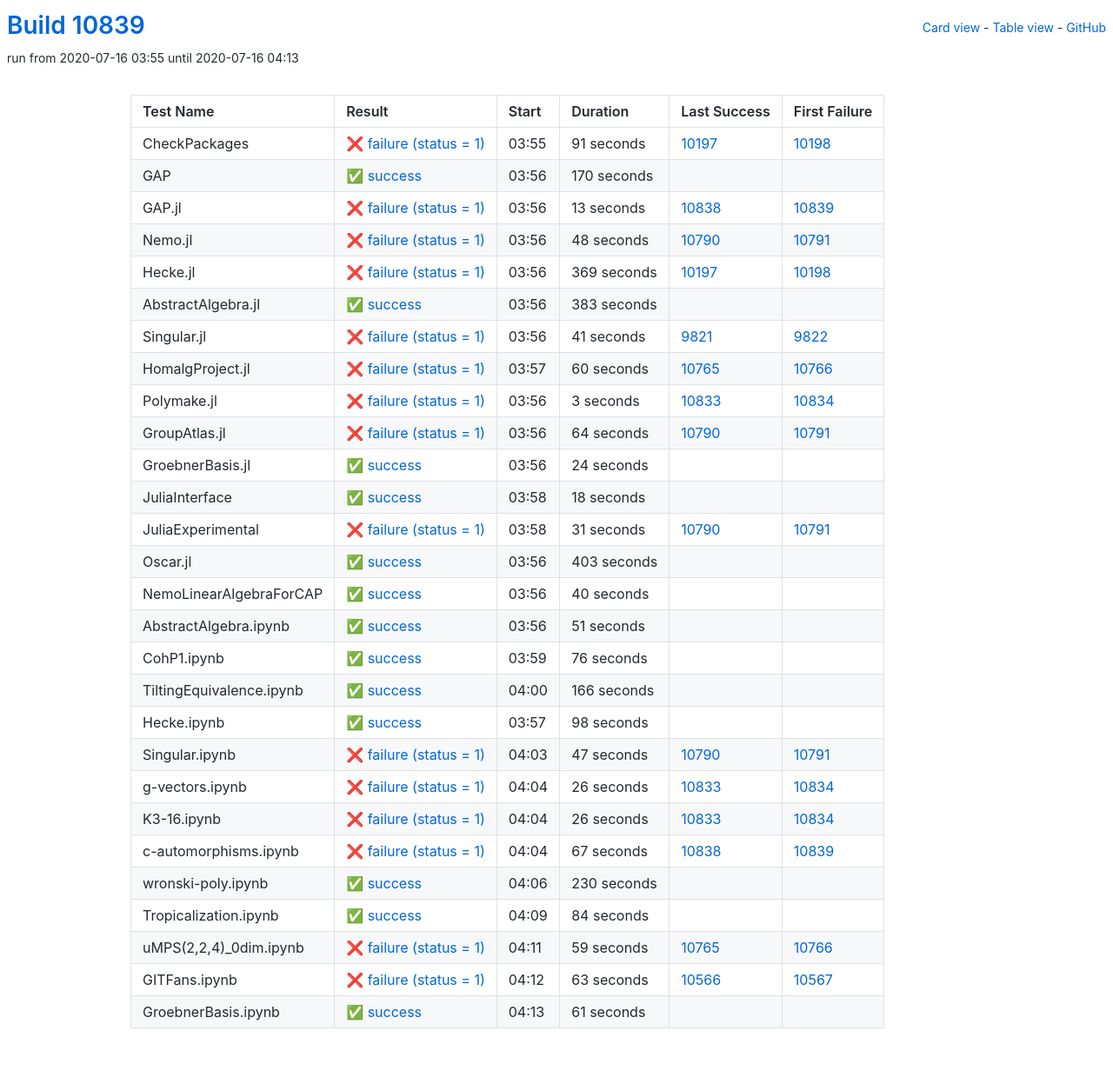
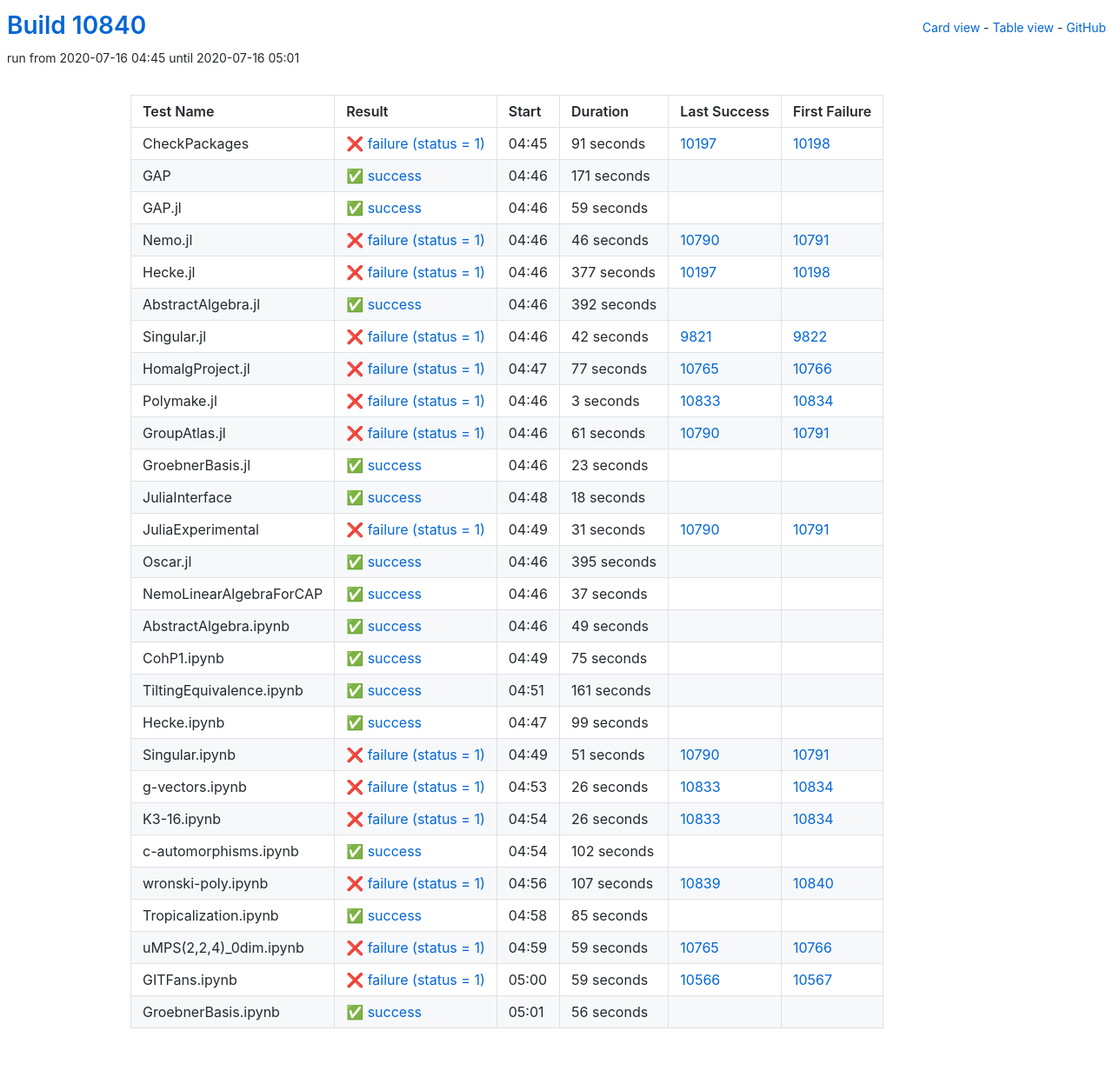
Before and after one commit to oscar-system/oscar-ci-status, a Jekyll site: the page built from table.html, in a window 1280 px wide. Shown: the whole page at 87% size. Built offline with Jekyll 4.4.1, drawn with Linux system fonts in a browser that asks for light colours.

Commit message:
Build #10840

```diff
--- a/_data/ci.yml
+++ b/_data/ci.yml
@@ -1,6 +1,6 @@
 ---
-build: 10839
-build_url: https://oscarci.mathematik.uni-kl.de/job/oscar/10839/
+build: 10840
+build_url: https://oscarci.mathematik.uni-kl.de/job/oscar/10840/
 job: oscar
 organization: oscar-system
 repo: oscar-ci-status
@@ -8,8 +8,8 @@
 tests:
 - name: CheckPackages
   id: checkpackages
-  log: https://oscarci.mathematik.uni-kl.de/job/oscar/10839/artifact/logs/build-10839/CheckPackages.log
-  start: 2020-07-16 03:55
+  log: https://oscarci.mathematik.uni-kl.de/job/oscar/10840/artifact/logs/build-10840/CheckPackages.log
+  start: 2020-07-16 04:45
   success: false
   exitcode: 1
   status: failure
@@ -20,92 +20,92 @@
   first_failure_url: https://oscarci.mathematik.uni-kl.de/job/oscar/10198/
 - name: GAP
   id: gap
-  log: https://oscarci.mathematik.uni-kl.de/job/oscar/10839/artifact/logs/build-10839/GAP.log
-  start: 2020-07-16 03:56
+  log: https://oscarci.mathematik.uni-kl.de/job/oscar/10840/artifact/logs/build-10840/GAP.log
+  start: 2020-07-16 04:46
   success: true
   exitcode: 0
   status: success
-  duration: 170
+  duration: 171
   last_success: false
   last_success_url:
   first_failure: false
   first_failure_url:
 - name: GAP.jl
   id: gap-jl
-  log: https://oscarci.mathematik.uni-kl.de/job/oscar/10839/artifact/logs/build-10839/GAP.jl.log
-  start: 2020-07-16 03:56
+  log: https://oscarci.mathematik.uni-kl.de/job/oscar/10840/artifact/logs/build-10840/GAP.jl.log
+  start: 2020-07-16 04:46
+  success: true
+  exitcode: 0
+  status: success
+  duration: 59
+  last_success: false
+  last_success_url:
+  first_failure: false
+  first_failure_url:
+- name: Nemo.jl
+  id: nemo-jl
+  log: https://oscarci.mathematik.uni-kl.de/job/oscar/10840/artifact/logs/build-10840/Nemo.jl.log
+  start: 2020-07-16 04:46
   success: false
   exitcode: 1
   status: failure
-  duration: 13
-  last_success: 10838
-  last_success_url: https://oscarci.mathematik.uni-kl.de/job/oscar/10838/
-  first_failure: 10839
-  first_failure_url: https://oscarci.mathematik.uni-kl.de/job/oscar/10839/
-- name: Nemo.jl
-  id: nemo-jl
-  log: https://oscarci.mathematik.uni-kl.de/job/oscar/10839/artifact/logs/build-10839/Nemo.jl.log
-  start: 2020-07-16 03:56
-  success: false
-  exitcode: 1
-  status: failure
-  duration: 48
+  duration: 46
   last_success: 10790
   last_success_url: https://oscarci.mathematik.uni-kl.de/job/oscar/10790/
   first_failure: 10791
   first_failure_url: https://oscarci.mathematik.uni-kl.de/job/oscar/10791/
 - name: Hecke.jl
   id: hecke-jl
-  log: https://oscarci.mathematik.uni-kl.de/job/oscar/10839/artifact/logs/build-10839/Hecke.jl.log
-  start: 2020-07-16 03:56
+  log: https://oscarci.mathematik.uni-kl.de/job/oscar/10840/artifact/logs/build-10840/Hecke.jl.log
+  start: 2020-07-16 04:46
   success: false
   exitcode: 1
   status: failure
-  duration: 369
+  duration: 377
   last_success: 10197
   last_success_url: https://oscarci.mathematik.uni-kl.de/job/oscar/10197/
   first_failure: 10198
   first_failure_url: https://oscarci.mathematik.uni-kl.de/job/oscar/10198/
 - name: AbstractAlgebra.jl
   id: abstractalgebra-jl
-  log: https://oscarci.mathematik.uni-kl.de/job/oscar/10839/artifact/logs/build-10839/AbstractAlgebra.jl.log
-  start: 2020-07-16 03:56
+  log: https://oscarci.mathematik.uni-kl.de/job/oscar/10840/artifact/logs/build-10840/AbstractAlgebra.jl.log
+  start: 2020-07-16 04:46
   success: true
   exitcode: 0
   status: success
-  duration: 383
+  duration: 392
   last_success: false
   last_success_url:
   first_failure: false
   first_failure_url:
 - name: Singular.jl
   id: singular-jl
-  log: https://oscarci.mathematik.uni-kl.de/job/oscar/10839/artifact/logs/build-10839/Singular.jl.log
-  start: 2020-07-16 03:56
+  log: https://oscarci.mathematik.uni-kl.de/job/oscar/10840/artifact/logs/build-10840/Singular.jl.log
+  start: 2020-07-16 04:46
   success: false
   exitcode: 1
   status: failure
-  duration: 41
+  duration: 42
   last_success: 9821
   last_success_url: https://oscarci.mathematik.uni-kl.de/job/oscar/9821/
   first_failure: 9822
   first_failure_url: https://oscarci.mathematik.uni-kl.de/job/oscar/9822/
 - name: HomalgProject.jl
   id: homalgproject-jl
-  log: https://oscarci.mathematik.uni-kl.de/job/oscar/10839/artifact/logs/build-10839/HomalgProject.jl.log
-  start: 2020-07-16 03:57
+  log: https://oscarci.mathematik.uni-kl.de/job/oscar/10840/artifact/logs/build-10840/HomalgProject.jl.log
+  start: 2020-07-16 04:47
   success: false
   exitcode: 1
   status: failure
-  duration: 60
+  duration: 77
   last_success: 10765
   last_success_url: https://oscarci.mathematik.uni-kl.de/job/oscar/10765/
   first_failure: 10766
   first_failure_url: https://oscarci.mathematik.uni-kl.de/job/oscar/10766/
 - name: Polymake.jl
   id: polymake-jl
-  log: https://oscarci.mathematik.uni-kl.de/job/oscar/10839/artifact/logs/build-10839/Polymake.jl.log
-  start: 2020-07-16 03:56
+  log: https://oscarci.mathematik.uni-kl.de/job/oscar/10840/artifact/logs/build-10840/Polymake.jl.log
+  start: 2020-07-16 04:46
   success: false
   exitcode: 1
   status: failure
@@ -116,32 +116,32 @@
   first_failure_url: https://oscarci.mathematik.uni-kl.de/job/oscar/10834/
 - name: GroupAtlas.jl
   id: groupatlas-jl
-  log: https://oscarci.mathematik.uni-kl.de/job/oscar/10839/artifact/logs/build-10839/GroupAtlas.jl.log
-  start: 2020-07-16 03:56
+  log: https://oscarci.mathematik.uni-kl.de/job/oscar/10840/artifact/logs/build-10840/GroupAtlas.jl.log
+  start: 2020-07-16 04:46
   success: false
   exitcode: 1
   status: failure
-  duration: 64
+  duration: 61
   last_success: 10790
   last_success_url: https://oscarci.mathematik.uni-kl.de/job/oscar/10790/
   first_failure: 10791
   first_failure_url: https://oscarci.mathematik.uni-kl.de/job/oscar/10791/
 - name: GroebnerBasis.jl
   id: groebnerbasis-jl
-  log: https://oscarci.mathematik.uni-kl.de/job/oscar/10839/artifact/logs/build-10839/GroebnerBasis.jl.log
-  start: 2020-07-16 03:56
+  log: https://oscarci.mathematik.uni-kl.de/job/oscar/10840/artifact/logs/build-10840/GroebnerBasis.jl.log
+  start: 2020-07-16 04:46
   success: true
   exitcode: 0
   status: success
-  duration: 24
+  duration: 23
   last_success: false
   last_success_url:
   first_failure: false
   first_failure_url:
 - name: JuliaInterface
   id: juliainterface
-  log: https://oscarci.mathematik.uni-kl.de/job/oscar/10839/artifact/logs/build-10839/JuliaInterface.log
-  start: 2020-07-16 03:58
+  log: https://oscarci.mathematik.uni-kl.de/job/oscar/10840/artifact/logs/build-10840/JuliaInterface.log
+  start: 2020-07-16 04:48
   success: true
   exitcode: 0
   status: success
@@ -152,8 +152,8 @@
   first_failure_url:
 - name: JuliaExperimental
   id: juliaexperimental
-  log: https://oscarci.mathematik.uni-kl.de/job/oscar/10839/artifact/logs/build-10839/JuliaExperimental.log
-  start: 2020-07-16 03:58
+  log: https://oscarci.mathematik.uni-kl.de/job/oscar/10840/artifact/logs/build-10840/JuliaExperimental.log
+  start: 2020-07-16 04:49
   success: false
   exitcode: 1
   status: failure
@@ -164,92 +164,92 @@
   first_failure_url: https://oscarci.mathematik.uni-kl.de/job/oscar/10791/
 - name: Oscar.jl
   id: oscar-jl
-  log: https://oscarci.mathematik.uni-kl.de/job/oscar/10839/artifact/logs/build-10839/Oscar.jl.log
-  start: 2020-07-16 03:56
+  log: https://oscarci.mathematik.uni-kl.de/job/oscar/10840/artifact/logs/build-10840/Oscar.jl.log
+  start: 2020-07-16 04:46
   success: true
   exitcode: 0
   status: success
-  duration: 403
+  duration: 395
   last_success: false
   last_success_url:
   first_failure: false
   first_failure_url:
 - name: NemoLinearAlgebraForCAP
   id: nemolinearalgebraforcap
-  log: https://oscarci.mathematik.uni-kl.de/job/oscar/10839/artifact/logs/build-10839/NemoLinearAlgebraForCAP.log
-  start: 2020-07-16 03:56
+  log: https://oscarci.mathematik.uni-kl.de/job/oscar/10840/artifact/logs/build-10840/NemoLinearAlgebraForCAP.log
+  start: 2020-07-16 04:46
   success: true
   exitcode: 0
   status: success
-  duration: 40
+  duration: 37
   last_success: false
   last_success_url:
   first_failure: false
   first_failure_url:
 - name: AbstractAlgebra.ipynb
   id: abstractalgebra-ipynb
-  log: https://oscarci.mathematik.uni-kl.de/job/oscar/10839/artifact/logs/build-10839/AbstractAlgebra.ipynb.log
-  start: 2020-07-16 03:56
+  log: https://oscarci.mathematik.uni-kl.de/job/oscar/10840/artifact/logs/build-10840/AbstractAlgebra.ipynb.log
+  start: 2020-07-16 04:46
   success: true
   exitcode: 0
   status: success
-  duration: 51
+  duration: 49
   last_success: false
   last_success_url:
   first_failure: false
   first_failure_url:
 - name: CohP1.ipynb
   id: cohp1-ipynb
-  log: https://oscarci.mathematik.uni-kl.de/job/oscar/10839/artifact/logs/build-10839/CohP1.ipynb.log
-  start: 2020-07-16 03:59
+  log: https://oscarci.mathematik.uni-kl.de/job/oscar/10840/artifact/logs/build-10840/CohP1.ipynb.log
+  start: 2020-07-16 04:49
   success: true
   exitcode: 0
   status: success
-  duration: 76
+  duration: 75
   last_success: false
   last_success_url:
   first_failure: false
   first_failure_url:
 - name: TiltingEquivalence.ipynb
   id: tiltingequivalence-ipynb
-  log: https://oscarci.mathematik.uni-kl.de/job/oscar/10839/artifact/logs/build-10839/TiltingEquivalence.ipynb.log
-  start: 2020-07-16 04:00
+  log: https://oscarci.mathematik.uni-kl.de/job/oscar/10840/artifact/logs/build-10840/TiltingEquivalence.ipynb.log
+  start: 2020-07-16 04:51
   success: true
   exitcode: 0
   status: success
-  duration: 166
+  duration: 161
   last_success: false
   last_success_url:
   first_failure: false
   first_failure_url:
 - name: Hecke.ipynb
   id: hecke-ipynb
-  log: https://oscarci.mathematik.uni-kl.de/job/oscar/10839/artifact/logs/build-10839/Hecke.ipynb.log
-  start: 2020-07-16 03:57
+  log: https://oscarci.mathematik.uni-kl.de/job/oscar/10840/artifact/logs/build-10840/Hecke.ipynb.log
+  start: 2020-07-16 04:47
   success: true
   exitcode: 0
   status: success
-  duration: 98
+  duration: 99
   last_success: false
   last_success_url:
   first_failure: false
   first_failure_url:
 - name: Singular.ipynb
   id: singular-ipynb
-  log: https://oscarci.mathematik.uni-kl.de/job/oscar/10839/artifact/logs/build-10839/Singular.ipynb.log
-  start: 2020-07-16 04:03
+  log: https://oscarci.mathematik.uni-kl.de/job/oscar/10840/artifact/logs/build-10840/Singular.ipynb.log
+  start: 2020-07-16 04:49
   success: false
   exitcode: 1
   status: failure
-  duration: 47
+  duration: 51
   last_success: 10790
   last_success_url: https://oscarci.mathematik.uni-kl.de/job/oscar/10790/
   first_failure: 10791
   first_failure_url: https://oscarci.mathematik.uni-kl.de/job/oscar/10791/
 - name: g-vectors.ipynb
   id: g-vectors-ipynb
-  log: https://oscarci.mathematik.uni-kl.de/job/oscar/10839/artifact/logs/build-10839/g-vectors.ipynb.log
-  start: 2020-07-16 04:04
+  log: https://oscarci.mathematik.uni-kl.de/job/oscar/10840/artifact/logs/build-10840/g-vectors.ipynb.log
+  start: 2020-07-16 04:53
   success: false
   exitcode: 1
   status: failure
@@ -260,8 +260,8 @@
   first_failure_url: https://oscarci.mathematik.uni-kl.de/job/oscar/10834/
 - name: K3-16.ipynb
   id: k3-16-ipynb
-  log: https://oscarci.mathematik.uni-kl.de/job/oscar/10839/artifact/logs/build-10839/K3-16.ipynb.log
-  start: 2020-07-16 04:04
+  log: https://oscarci.mathematik.uni-kl.de/job/oscar/10840/artifact/logs/build-10840/K3-16.ipynb.log
+  start: 2020-07-16 04:54
   success: false
   exitcode: 1
   status: failure
@@ -272,44 +272,44 @@
   first_failure_url: https://oscarci.mathematik.uni-kl.de/job/oscar/10834/
 - name: c-automorphisms.ipynb
   id: c-automorphisms-ipynb
-  log: https://oscarci.mathematik.uni-kl.de/job/oscar/10839/artifact/logs/build-10839/c-automorphisms.ipynb.log
-  start: 2020-07-16 04:04
-  success: false
-  exitcode: 1
-  status: failure
-  duration: 67
-  last_success: 10838
-  last_success_url: https://oscarci.mathematik.uni-kl.de/job/oscar/10838/
-  first_failure: 10839
-  first_failure_url: https://oscarci.mathematik.uni-kl.de/job/oscar/10839/
-- name: wronski-poly.ipynb
-  id: wronski-poly-ipynb
-  log: https://oscarci.mathematik.uni-kl.de/job/oscar/10839/artifact/logs/build-10839/wronski-poly.ipynb.log
-  start: 2020-07-16 04:06
+  log: https://oscarci.mathematik.uni-kl.de/job/oscar/10840/artifact/logs/build-10840/c-automorphisms.ipynb.log
+  start: 2020-07-16 04:54
   success: true
   exitcode: 0
   status: success
-  duration: 230
+  duration: 102
   last_success: false
   last_success_url:
   first_failure: false
   first_failure_url:
+- name: wronski-poly.ipynb
+  id: wronski-poly-ipynb
+  log: https://oscarci.mathematik.uni-kl.de/job/oscar/10840/artifact/logs/build-10840/wronski-poly.ipynb.log
+  start: 2020-07-16 04:56
+  success: false
+  exitcode: 1
+  status: failure
+  duration: 107
+  last_success: 10839
+  last_success_url: https://oscarci.mathematik.uni-kl.de/job/oscar/10839/
+  first_failure: 10840
+  first_failure_url: https://oscarci.mathematik.uni-kl.de/job/oscar/10840/
 - name: Tropicalization.ipynb
   id: tropicalization-ipynb
-  log: https://oscarci.mathematik.uni-kl.de/job/oscar/10839/artifact/logs/build-10839/Tropicalization.ipynb.log
-  start: 2020-07-16 04:09
+  log: https://oscarci.mathematik.uni-kl.de/job/oscar/10840/artifact/logs/build-10840/Tropicalization.ipynb.log
+  start: 2020-07-16 04:58
   success: true
   exitcode: 0
   status: success
-  duration: 84
+  duration: 85
   last_success: false
   last_success_url:
   first_failure: false
   first_failure_url:
 - name: uMPS(2,2,4)_0dim.ipynb
   id: umps-2-2-4-0dim-ipynb
-  log: https://oscarci.mathematik.uni-kl.de/job/oscar/10839/artifact/logs/build-10839/uMPS-2-2-4-_0dim.ipynb.log
-  start: 2020-07-16 04:11
+  log: https://oscarci.mathematik.uni-kl.de/job/oscar/10840/artifact/logs/build-10840/uMPS-2-2-4-_0dim.ipynb.log
+  start: 2020-07-16 04:59
   success: false
   exitcode: 1
   status: failure
@@ -320,24 +320,24 @@
   first_failure_url: https://oscarci.mathematik.uni-kl.de/job/oscar/10766/
 - name: GITFans.ipynb
   id: gitfans-ipynb
-  log: https://oscarci.mathematik.uni-kl.de/job/oscar/10839/artifact/logs/build-10839/GITFans.ipynb.log
-  start: 2020-07-16 04:12
+  log: https://oscarci.mathematik.uni-kl.de/job/oscar/10840/artifact/logs/build-10840/GITFans.ipynb.log
+  start: 2020-07-16 05:00
   success: false
   exitcode: 1
   status: failure
-  duration: 63
+  duration: 59
   last_success: 10566
   last_success_url: https://oscarci.mathematik.uni-kl.de/job/oscar/10566/
   first_failure: 10567
   first_failure_url: https://oscarci.mathematik.uni-kl.de/job/oscar/10567/
 - name: GroebnerBasis.ipynb
   id: groebnerbasis-ipynb
-  log: https://oscarci.mathematik.uni-kl.de/job/oscar/10839/artifact/logs/build-10839/GroebnerBasis.ipynb.log
-  start: 2020-07-16 04:13
+  log: https://oscarci.mathematik.uni-kl.de/job/oscar/10840/artifact/logs/build-10840/GroebnerBasis.ipynb.log
+  start: 2020-07-16 05:01
   success: true
   exitcode: 0
   status: success
-  duration: 61
+  duration: 56
   last_success: false
   last_success_url:
   first_failure: false
```
Also changed, not shown: README.md.
